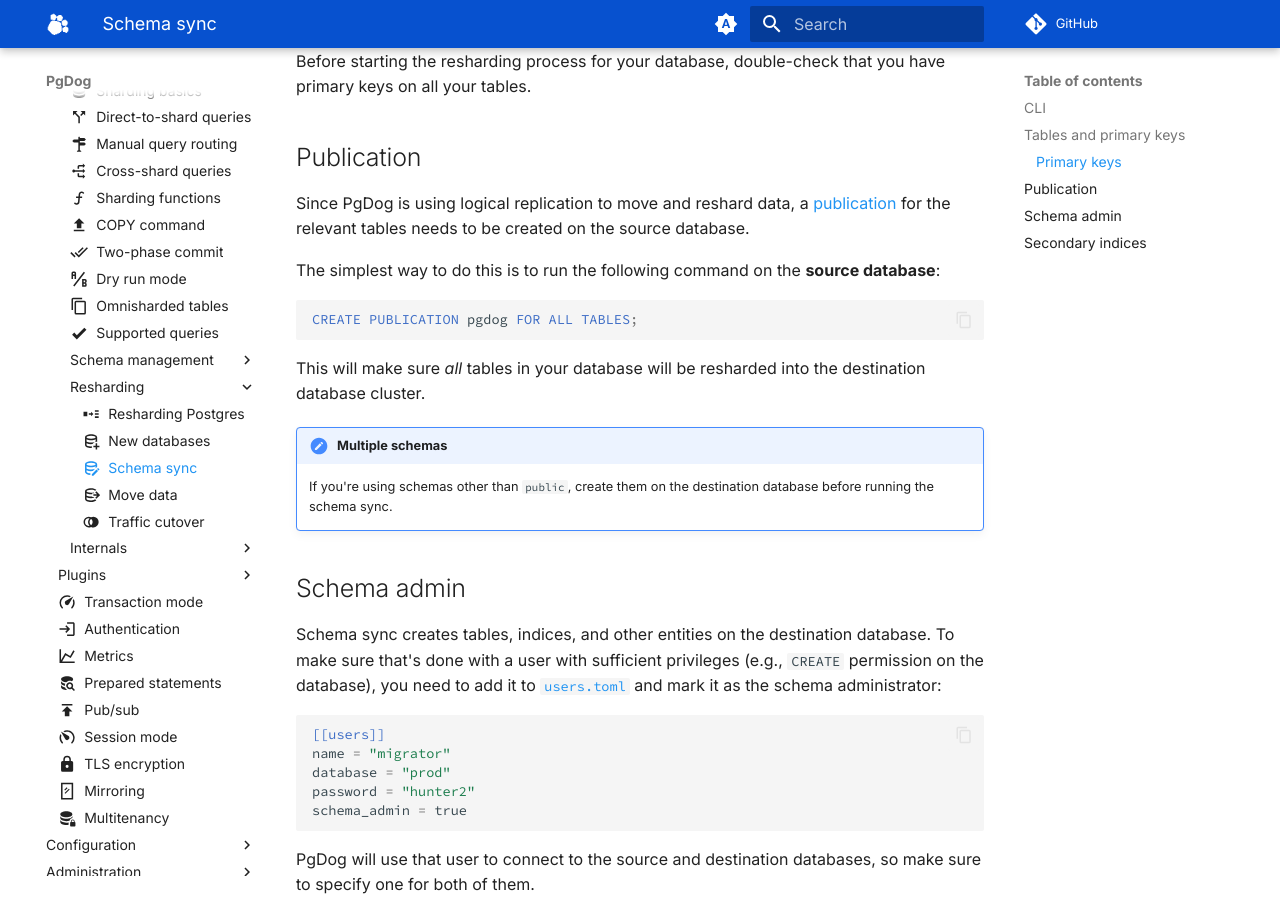
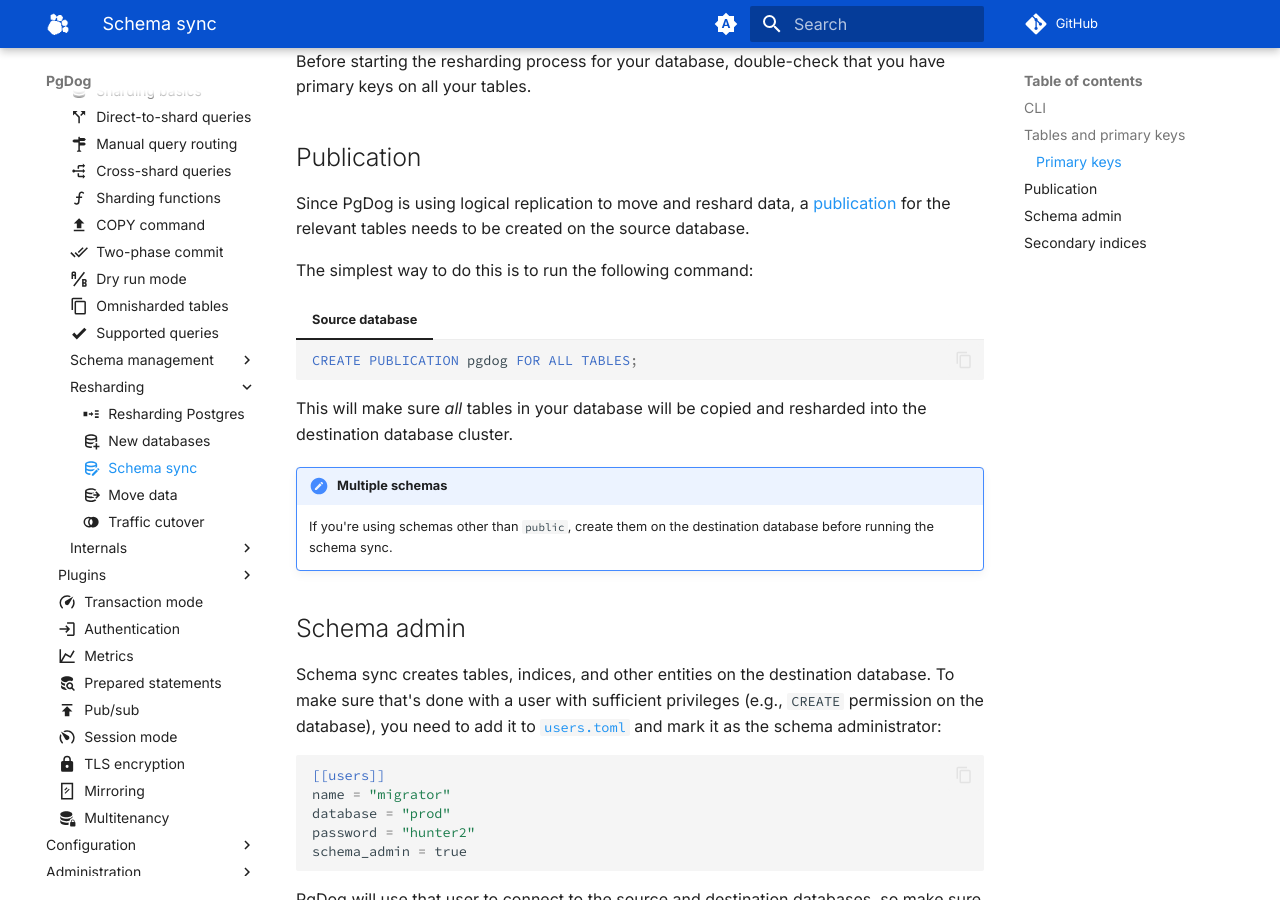
Before and after one commit to pgdogdev/docs, an MkDocs documentation site: the page built from docs/features/sharding/resharding/schema.md, in a window 1280 px wide and 900 px high, scrolled down 1444 px. Built offline with MkDocs 1.6.1 and Material for MkDocs 9.7.7, drawn with Linux system fonts in a browser that asks for light colours; comment, search, counter and statistics services are not loaded.

Commit message:
formatting

````diff
--- a/docs/features/sharding/resharding/schema.md
+++ b/docs/features/sharding/resharding/schema.md
@@ -46,13 +46,14 @@
 
 Since PgDog is using logical replication to move and reshard data, a [publication](https://www.postgresql.org/docs/current/sql-createpublication.html) for the relevant tables needs to be created on the source database.
 
-The simplest way to do this is to run the following command on the **source database**:
+The simplest way to do this is to run the following command:
 
-```postgresql
-CREATE PUBLICATION pgdog FOR ALL TABLES;
-```
+=== "Source database"
+    ```postgresql
+    CREATE PUBLICATION pgdog FOR ALL TABLES;
+    ```
 
-This will make sure _all_ tables in your database will be resharded into the destination database cluster.
+This will make sure _all_ tables in your database will be copied and resharded into the destination database cluster.
 
 !!! note "Multiple schemas"
     If you're using schemas other than `public`, create them on the destination database before running the schema sync.
````
